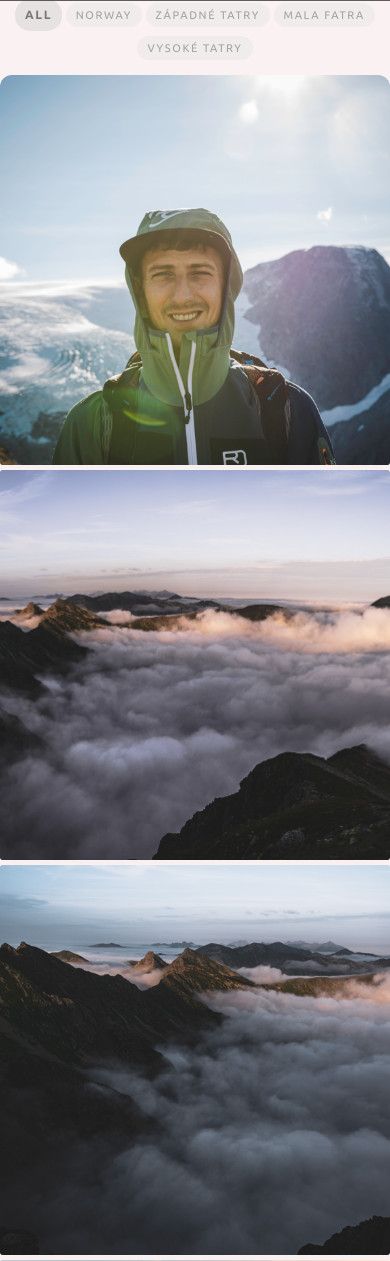
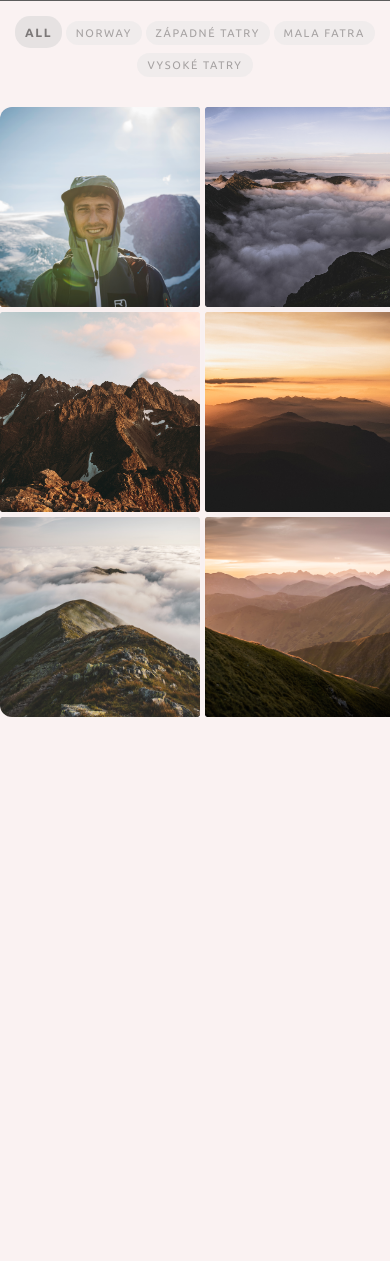
Before and after one commit to LukasMandik/PhotosWeb, a Django app: page /gallery in a window 390 px wide; the page is wider, and only the part inside the window is pictured. Shown: the part 99-1360 px from the top of that part. After the commit the page ends 816 px from the top of that part, so only its background shows below. Run offline with Django 4.2, Linux system fonts and the light colour scheme; data comes from the database, SQL or seed files in the repository; some libraries are stand-ins or nearby versions.

Commit message:
Small modified css

```diff
--- a/lukas_mandik_photos/static/css/style.css
+++ b/lukas_mandik_photos/static/css/style.css
@@ -245,13 +245,15 @@ li.dropdown{
 
 
 .container{
-    /*display: flex;*/
+    display: flex;
 	flex-direction: column;
-    margin: 25% 0 0 0;
+    margin: 130px 0 0 0;
     text-align: center;
 	z-index: 10;
 }
-
+.categories {
+  margin: 15px 0;
+}
 
 .categories_item {
   display: inline-block;
@@ -422,9 +424,12 @@ li.dropdown{
 	}
 
 
-	.mySlides {
-	margin: 176px 0 0 0;
-}
+	.container, .mySlides {
+	margin: 11rem 0 0 0;
+	}
+
+
+
 
 @media (max-width: 728px) {
     .navbar .logo img{
@@ -575,8 +580,10 @@ li.dropdown{
 	width: 60%;
 	}
 
-		.mySlides {
+	.container, .mySlides {
 	margin: 100px 0 0 0;
 	}
+
+
 }
 }
```
